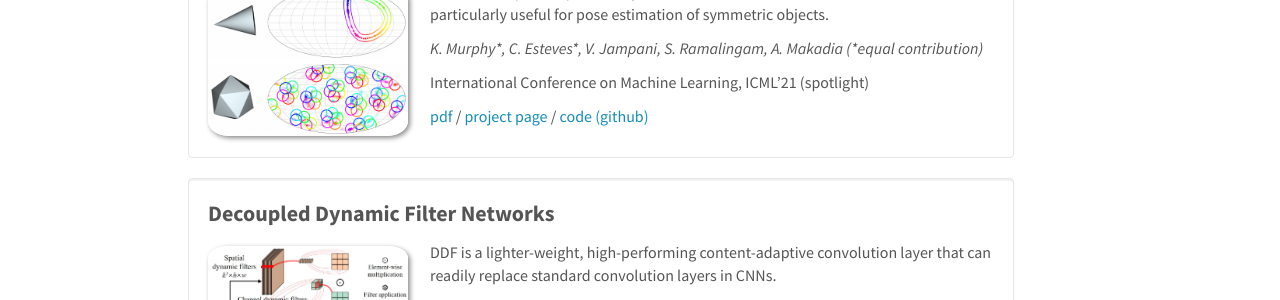
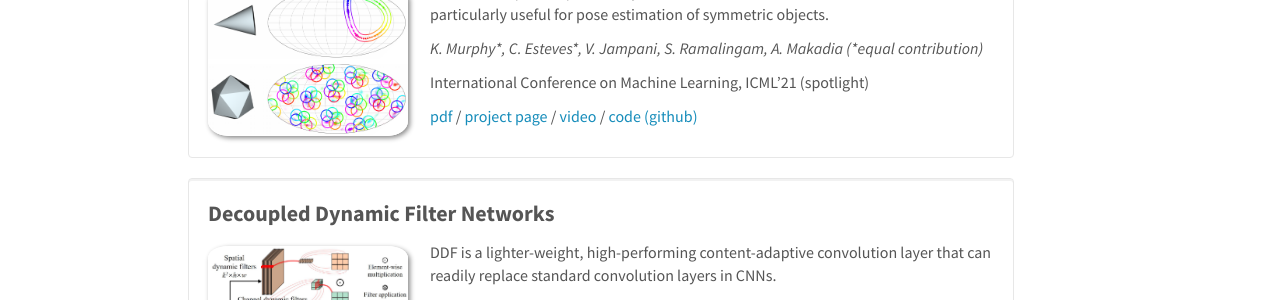
Before and after one commit to varunjampani/varunjampani.github.io, a Jekyll site: the page built from _pages/home.md, in a window 1280 px wide and 900 px high, scrolled down 930 px. Shown: the part 154-454 px from the top of the window. Built offline with Jekyll 4.4.1, drawn with Linux system fonts in a browser that asks for light colours; nearby versions of some CDN libraries.

Commit message:
Update publist.yml

```diff
--- a/_data/publist.yml
+++ b/_data/publist.yml
@@ -3,7 +3,7 @@
   description: A method to predict probability distributions over the rotation manifold that is particularly useful for pose estimation of symmetric objects.
   authors: K. Murphy&#42;, C. Esteves&#42;, V. Jampani, S. Ramalingam, A. Makadia (&#42;equal contribution)
   venue: International Conference on Machine Learning, ICML'21 (spotlight)
-  number_link: 3
+  number_link: 4
   link1:
     url: https://arxiv.org/pdf/2106.05965.pdf
     display: pdf
@@ -11,6 +11,9 @@
     url: https://implicit-pdf.github.io/
     display: project page
   link3:
+    url: https://www.youtube.com/watch?v=Y-MlRRy0xJA
+    display: video
+  link4:
     url: https://github.com/google-research/google-research/tree/master/implicit_pdf
     display: code (github)
 
```
